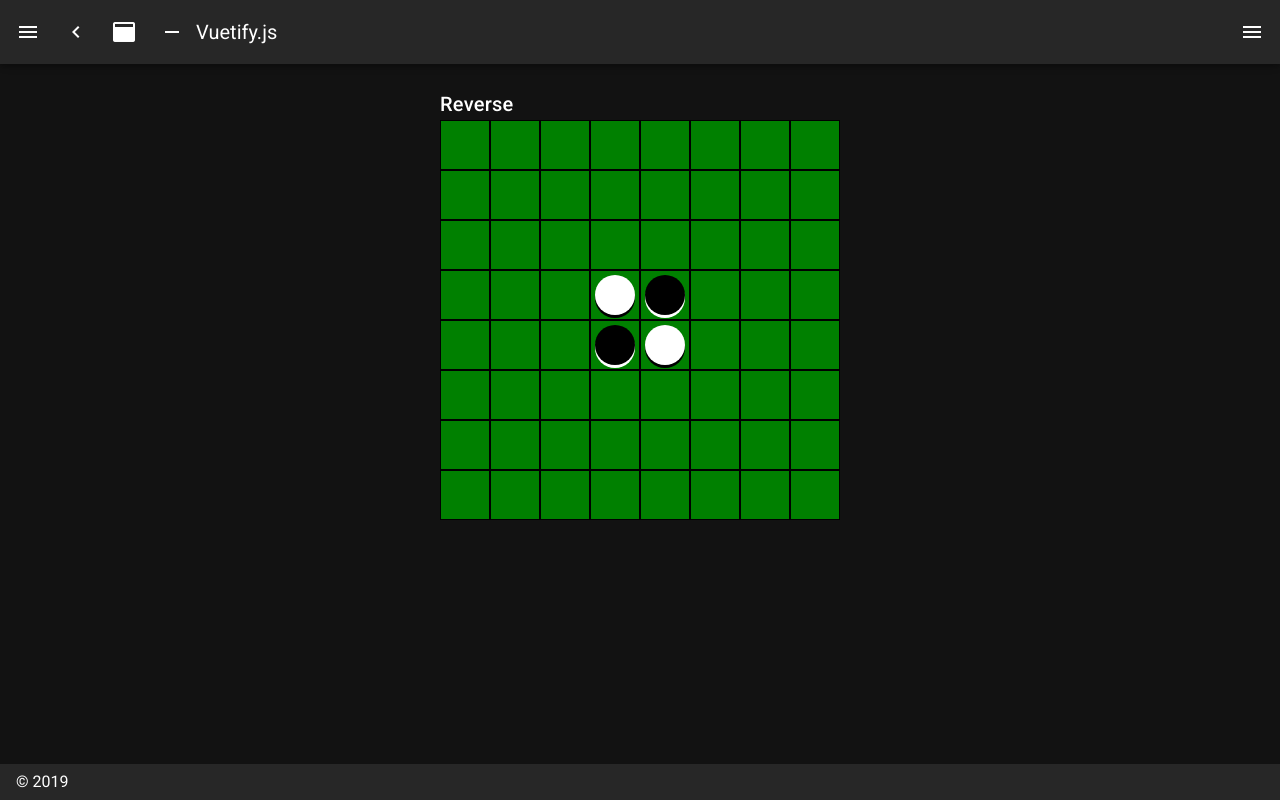
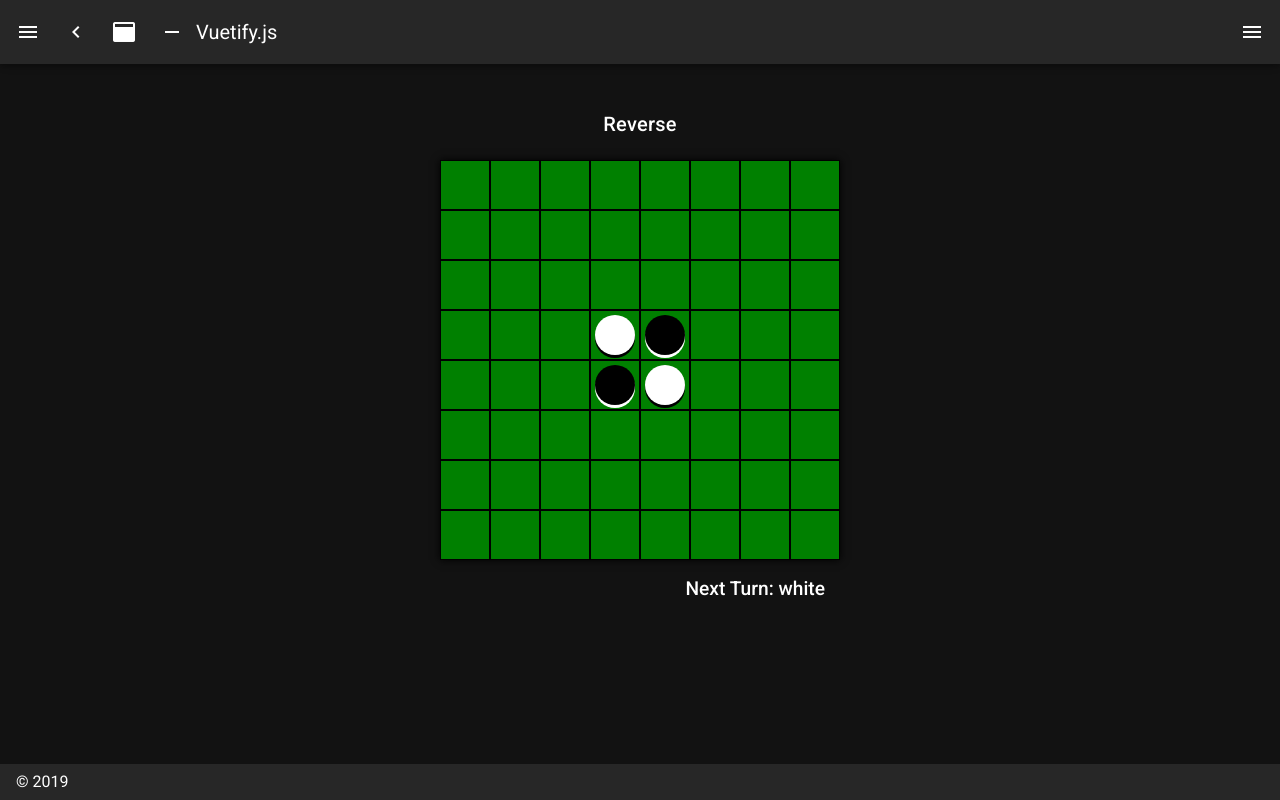
Before and after one commit to lilycoco/Nuxt_study, a Nuxt app: page / in a window 1280 px wide. Built offline with nearby package versions, Linux system fonts and the light colour scheme.

Commit message:
add function

```diff
--- a/components/Reverse.vue
+++ b/components/Reverse.vue
@@ -1,15 +1,30 @@
 <template>
   <section class="container">
     <div class="title">Reverse</div>
-    <div v-for="(line, i) in board" :key="i" @click="sayHi" class="line">
-      <button v-for="(block, i) in line" :key="i" class="block">
-        <div :class="blockJudge(block)" :style="styles(block)" class="piece"></div>
-      </button>
+    <div class="boardArea">
+      <div v-for="(line, index) in board" :key="index" class="line">
+        <button v-for="(block, i) in line" :key="i" class="block" @click="turnPieces(index, i)">
+          <div :class="pieceColorJudge(block)" :style="styles(block)" class="piece"></div>
+        </button>
+      </div>
+    </div>
+    <div class="gameInfoArea">
+      <div class="nextTurn">Next Turn: {{currentColor === 1 ? "white" : "black"}}</div>
     </div>
   </section>
 </template>
 
 <script>
+const directions = [
+  { x: -1, y: -1 },
+  { x: 0, y: -1 },
+  { x: 1, y: -1 },
+  { x: 1, y: 0 },
+  { x: 1, y: 1 },
+  { x: 0, y: 1 },
+  { x: -1, y: 1 },
+  { x: -1, y: 0 }
+];
 export default {
   data() {
     return {
@@ -17,38 +32,100 @@ export default {
         [0, 0, 0, 0, 0, 0, 0, 0],
         [0, 0, 0, 0, 0, 0, 0, 0],
         [0, 0, 0, 0, 0, 0, 0, 0],
-        [0, 0, 0, 1, 2, 0, 0, 0],
-        [0, 0, 0, 2, 1, 0, 0, 0],
+        [0, 0, 0, 1, -1, 0, 0, 0],
+        [0, 0, 0, -1, 1, 0, 0, 0],
         [0, 0, 0, 0, 0, 0, 0, 0],
         [0, 0, 0, 0, 0, 0, 0, 0],
         [0, 0, 0, 0, 0, 0, 0, 0]
-      ]
+      ],
+      currentColor: 1
     };
   },
   components: {},
   computed: {
-    blockJudge() {
+    pieceColorJudge() {
       return block => ({
         white: !!(block === 1),
-        black: !!(block === 2)
+        black: !!(block === -1)
       });
     }
   },
   methods: {
-    sayHi() {
-      console.log("Hi");
-    },
     styles(block) {
       if (block === 0) return false;
       return {
         boxShadow: `0 3px ${block === 1 ? "black" : "white"}`
       };
+    },
+    turnPieces(y, x) {
+      if (this.board[y][x] !== 0) return;
+      const confirmedPieces = [];
+
+      directions.forEach((direction, index) => {
+        const adjacentY = y + direction.y;
+        const adjacentX = x + direction.x;
+        const adjacentBlock = this.board[adjacentY][adjacentX];
+        const candidatePieces = [];
+        let n = 1;
+        let addableCandidates = true;
+
+        if (adjacentY > 7 || adjacentY < 0) return;
+
+        if (adjacentBlock === this.currentColor * -1) {
+          candidatePieces.push({ y: adjacentY, x: adjacentX });
+          while (addableCandidates) {
+            const candidateY = adjacentY + direction.y * n;
+            const candidateX = adjacentX + direction.x * n;
+            if (
+              candidateY > 7 ||
+              candidateY < 0 ||
+              (candidateX > 7 || candidateX < 0)
+            ) {
+              addableCandidates = false;
+              break;
+            }
+            switch (this.board[candidateY][candidateX]) {
+              case 0:
+                addableCandidates = false;
+                break;
+              case this.currentColor:
+                confirmedPieces.push(...candidatePieces);
+                addableCandidates = false;
+                break;
+              case this.currentColor * -1:
+                candidatePieces.push({
+                  y: candidateY,
+                  x: candidateX
+                });
+                n += 1;
+            }
+          }
+        }
+      });
+      if (confirmedPieces.length > 0) {
+        this.board = JSON.parse(JSON.stringify(this.board));
+        this.board[y][x] = this.currentColor;
+        confirmedPieces.forEach(piece => {
+          this.board[piece.y][piece.x] = this.currentColor;
+        });
+        this.currentColor = this.currentColor * -1;
+        console.log(x, y, this.board[y][x]);
+      }
     }
   }
 };
 </script>
 
 <style scoped>
+.container {
+  text-align: center;
+}
+.title {
+  margin: 20px;
+}
+.boardArea {
+  box-shadow: 0 0 8px black;
+}
 .block {
   width: 50px;
   height: 50px;
@@ -63,4 +140,12 @@ export default {
   border-radius: 100%;
   margin: auto;
 }
+.gameInfoArea {
+  text-align: right;
+}
+.nextTurn {
+  font-weight: 500;
+  font-size: 1.2rem;
+  margin: 15px;
+}
 </style>
```
